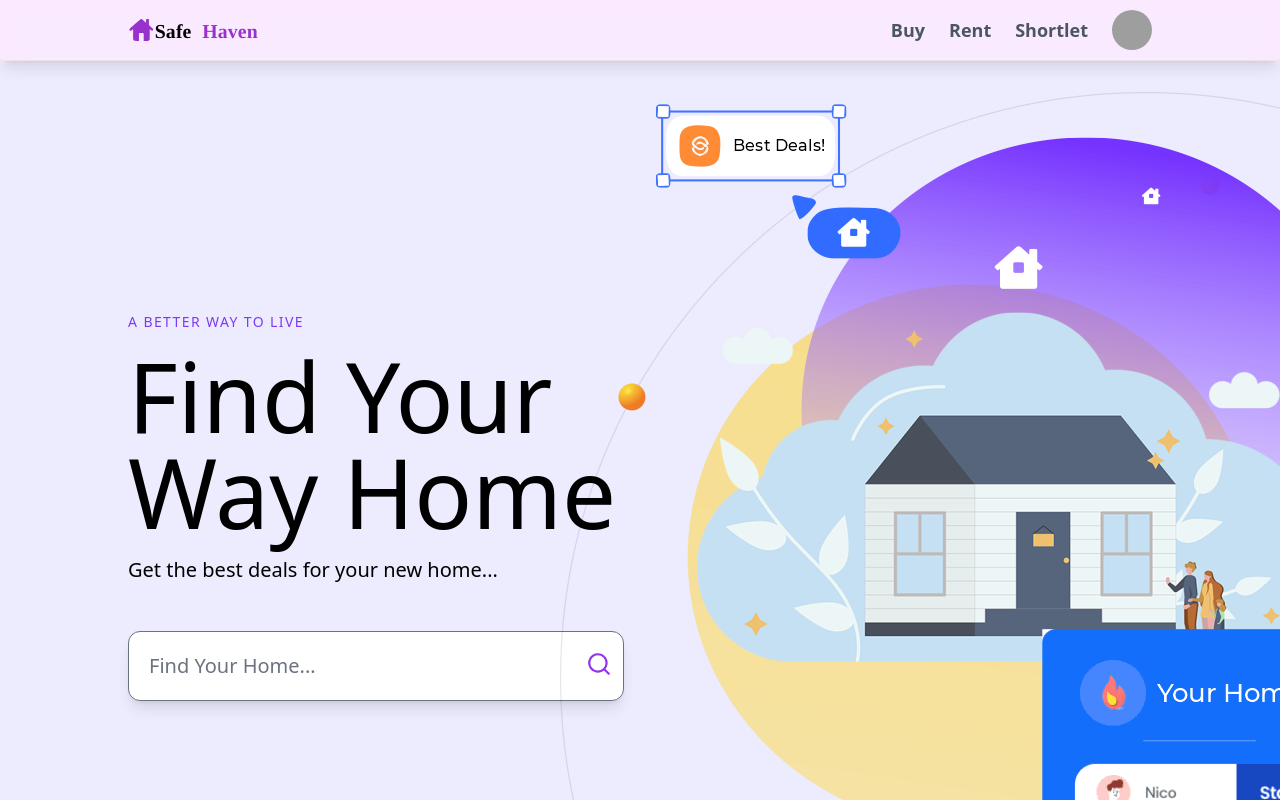
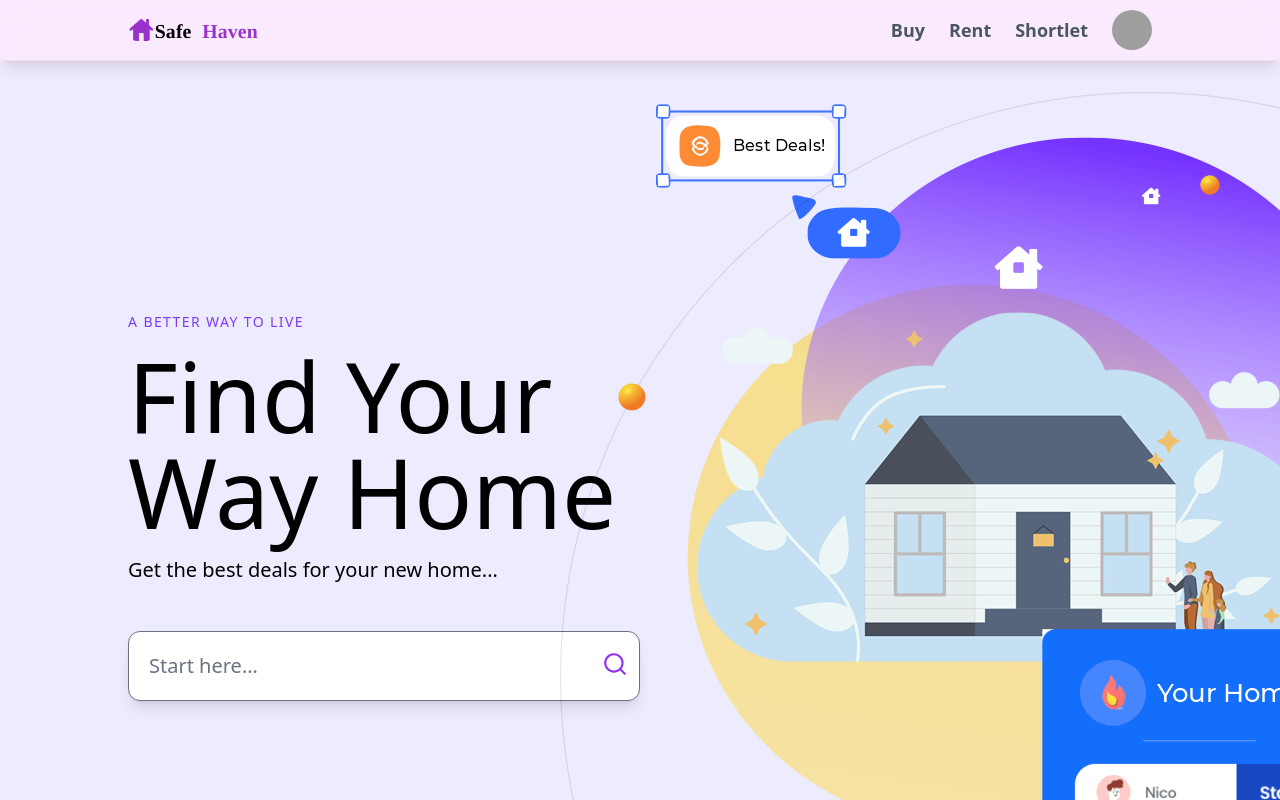
Before and after one commit to prosper74/Go-real-estate-app, a Next.js app in the folder frontend/: page / in a window 1280 px wide. Shown: the top 800 px of the page. Built offline with nearby package versions, Linux system fonts and the light colour scheme; grey boxes are pictures that could not be loaded.

Commit message:
Setup the barner margins properly

```diff
--- a/frontend/src/components/common/searchWidget.tsx
+++ b/frontend/src/components/common/searchWidget.tsx
@@ -39,7 +39,7 @@ const SearchWidget: FC<ISearchWidget> = ({
       {/* Search Input  */}
       <div className="relative z-9">
         <input
-          className="w-full p-5 bg-white text-xl text-darkBlueGray-400 placeholder-darkBlueGray-400 outline-none rounded-xl shadow-lg"
+          className="w-full p-5 bg-white text-xl text-gray-500 placeholder-gray-500 outline-none rounded-xl shadow-lg"
           type="text"
           placeholder={placeholder}
           value={wordEntered}
--- a/frontend/src/components/home_components/banner.tsx
+++ b/frontend/src/components/home_components/banner.tsx
@@ -4,18 +4,18 @@ import SearchWidget from "../common/searchWidget";
 export default function HomeBanner() {
   const properties: singleProperties = {};
   return (
-    <section className="pb-16 2xl:pb-20 overflow-hidden">
-      <div className="relative bg-purple-100 rounded-b-10xl">
-        <div className="sm:container px-4 md:px-2 xl:px-32 mx-auto">
-          <div className="flex flex-wrap items-center -mx-4 pt-10 pb-20">
-            <div className="w-full md:w-1/2 px-4 mb-24 lg:mb-0">
+    <section className="bg-purple-100 pb-12 2xl:pb-16 px-4 mx-auto sm:!px-10 lg:!px-32 overflow-hidden">
+      <div className="relative rounded-b-10xl">
+        <div className="">
+          <div className="flex flex-wrap items-center pt-10 pb-20">
+            <div className="w-full md:w-1/2 mb-24 lg:mb-0">
               <span className="block mb-4 font-medium tracking-widest uppercase text-sm text-purple-600">
                 A Better Way to Live
               </span>
               <h1 className="max-w-xl mb-4 font-heading font-medium text-4xl md:text-3xl xl:text-8xl leading-none">
                 <span>Find Your Way </span>
                 <span className="relative inline-block">
-                  <span className="relative z-10"> Home</span>
+                  <span className="relative"> Home</span>
                 </span>
               </h1>
               <p className="mb-10 lg:mb-12 text-xl text-darkBlueGray-400 leading-snug">
@@ -24,7 +24,7 @@ export default function HomeBanner() {
               {/* Search widget  */}
               <SearchWidget
                 properties={properties}
-                placeholder="Find Your Home..."
+                placeholder="Start here..."
                 width={""}
                 height={""}
                 fill={""}
@@ -33,7 +33,7 @@ export default function HomeBanner() {
             <div className="w-full md:w-1/2 px-4">
               <div className="relative max-w-sm xl:max-w-none mx-auto">
                 <img
-                  className="relative xl:max-w-max z-10"
+                  className="relative xl:max-w-max"
                   src="assets/images/widget.png"
                   alt=""
                 />
```
